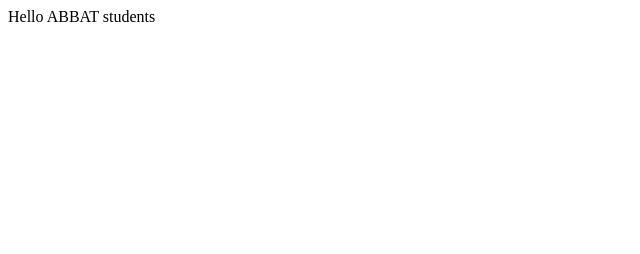
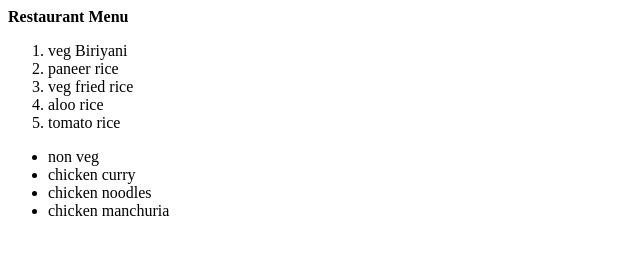
Before and after one commit to Jai79889/Jai, a plain HTML site: page index.html in a window 1280 px wide. Shown: the whole page, without its empty margins (0-640 px from the left). Drawn offline with Linux system fonts and the light colour scheme.

Commit message:
Update index.html

```diff
--- a/index.html
+++ b/index.html
@@ -1,4 +1,20 @@
 <html>
-  <head><title>my page</title></title></head>
-<body>
-  <p> Hello ABBAT students</p>
+<head>
+<title> Lists </title>
+</head>
+<body><b> Restaurant Menu </b>
+<ol>
+<li> veg Biriyani
+<li> paneer rice
+<li> veg fried rice
+<li> aloo rice
+<li> tomato rice
+</ol>
+<ul>
+<li> non veg
+<li> chicken curry
+<li> chicken noodles
+<li> chicken manchuria
+</ul>
+</body>
+</html>
```
